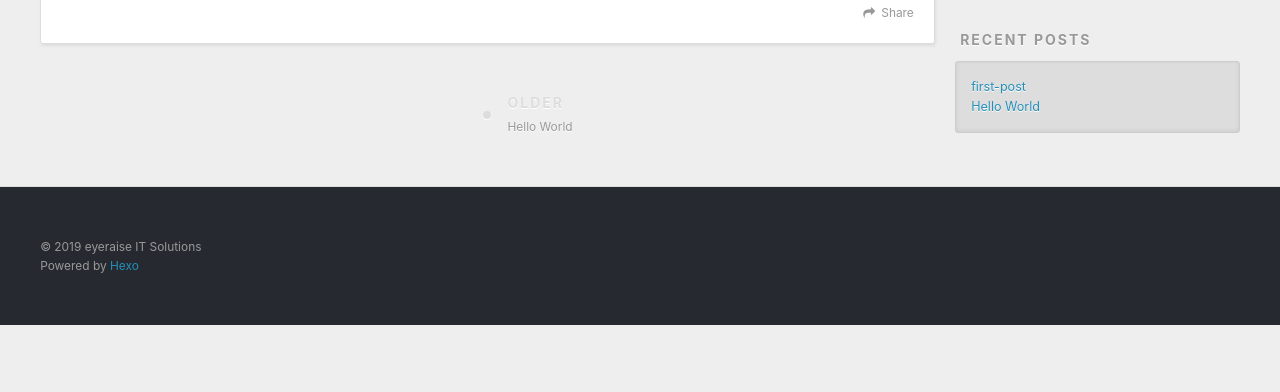
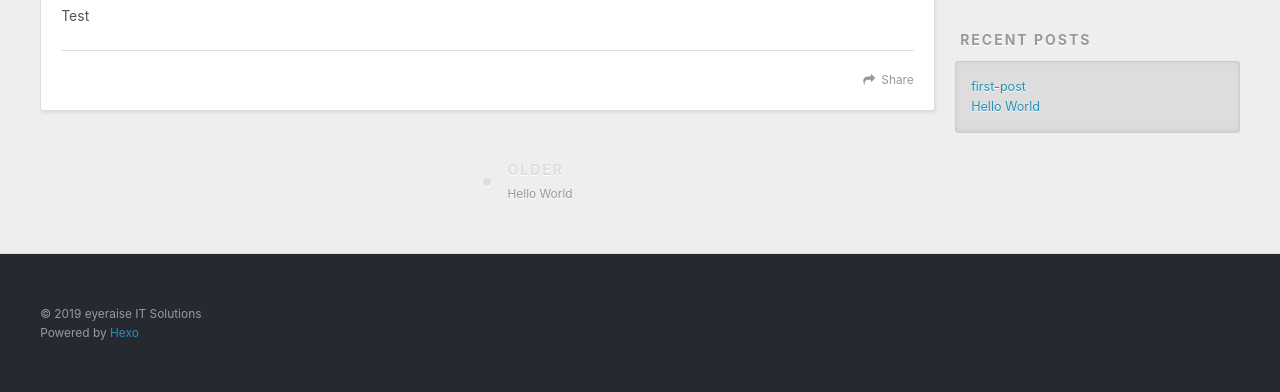
Before and after one commit to eyeraiseblog/blog, a plain HTML site: page 2019/04/29/first-post/index.html in a window 1280 px wide. Shown: the part 448-840 px from the top of the page. Before the commit the page ends 800 px from the top, so only its background shows below. Drawn offline with nearby package versions, Linux system fonts and the light colour scheme.

Commit message:
Site updated: 2019-04-29 18:04:13

```diff
--- a/2019/04/29/first-post/index.html
+++ b/2019/04/29/first-post/index.html
@@ -7,14 +7,17 @@
 
   <title>first-post | eyeraise</title>
   <meta name="viewport" content="width=device-width, initial-scale=1, maximum-scale=1">
-  <meta property="og:type" content="article">
+  <meta name="description" content="Test">
+<meta property="og:type" content="article">
 <meta property="og:title" content="first-post">
 <meta property="og:url" content="http://yoursite.com/2019/04/29/first-post/index.html">
 <meta property="og:site_name" content="eyeraise">
+<meta property="og:description" content="Test">
 <meta property="og:locale" content="default">
-<meta property="og:updated_time" content="2019-04-29T09:19:12.155Z">
+<meta property="og:updated_time" content="2019-04-29T09:58:53.631Z">
 <meta name="twitter:card" content="summary">
 <meta name="twitter:title" content="first-post">
+<meta name="twitter:description" content="Test">
 
     <link rel="alternate" href="/blog/atom.xml" title="eyeraise" type="application/atom+xml">
 
@@ -87,6 +90,7 @@
 
     <div class="article-entry" itemprop="articleBody">
 
+        <p>Test</p>
 
 
     </div>
```
Also changed, not shown: index.html (+1 -0 lines).
